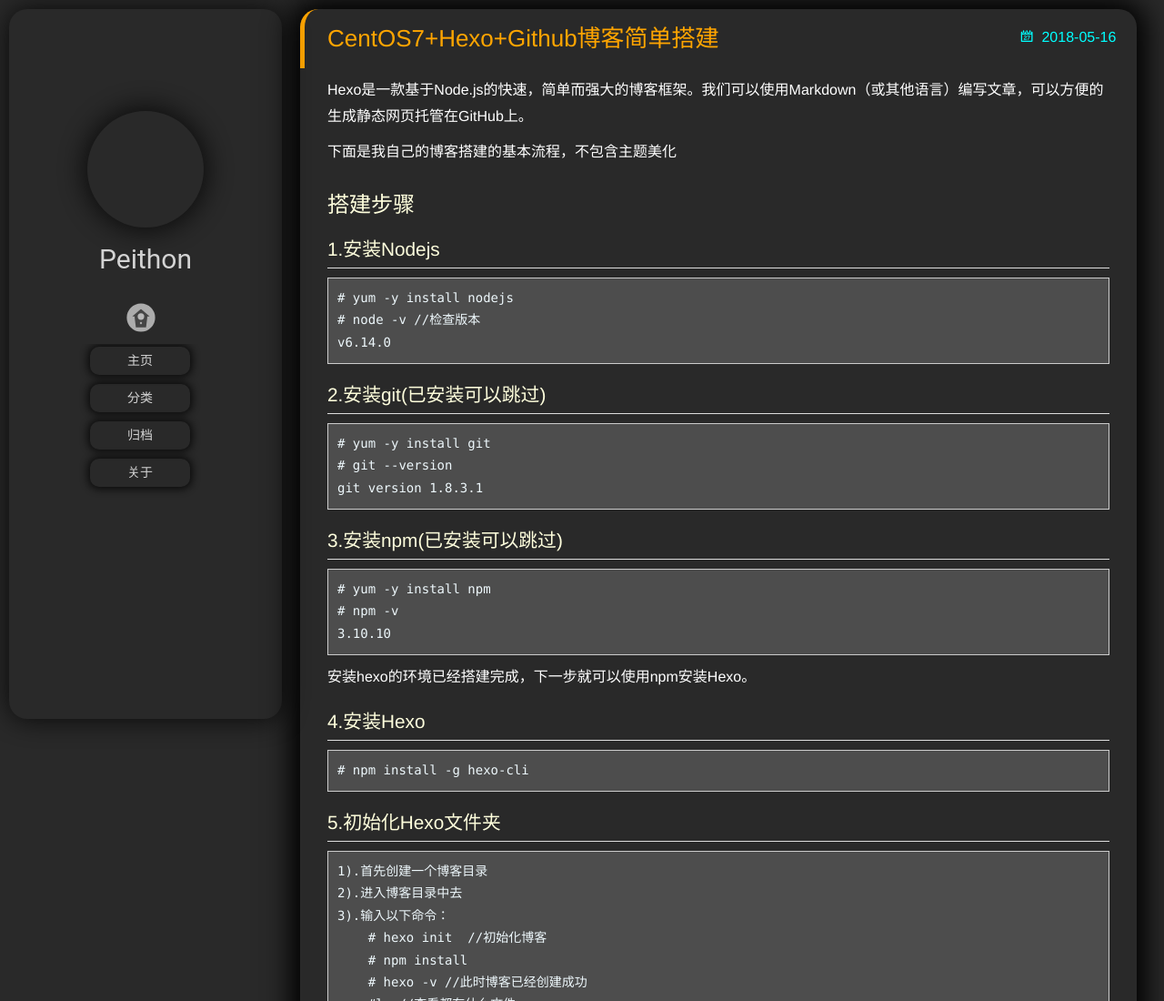
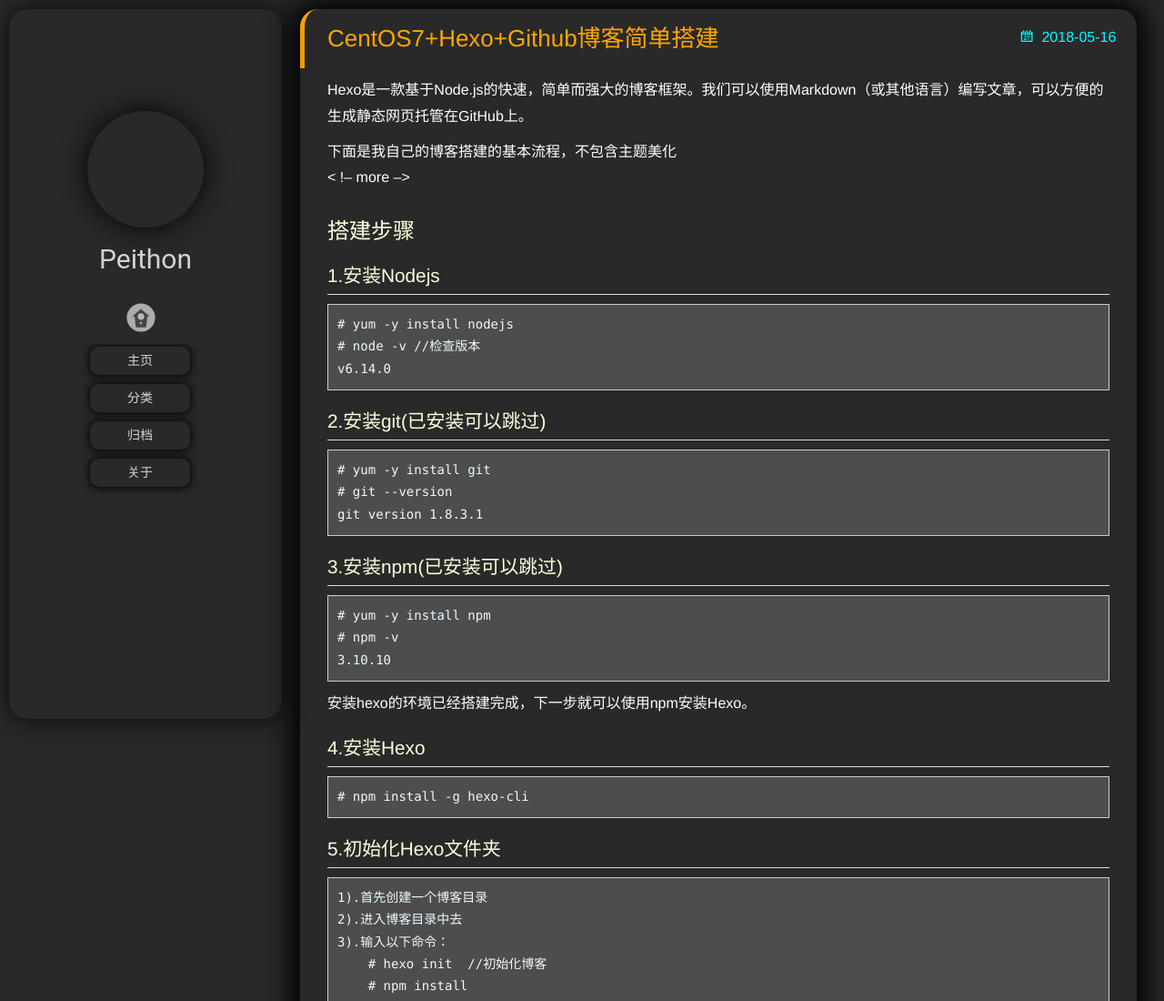
Before and after one commit to Peithon/Peithon.github.io, a plain HTML site: page index.html in a window 1280 px wide. Shown: the top 1100 px of the page at 91% size. Drawn offline with nearby package versions, Linux system fonts and the light colour scheme; some packages are replaced by stand-ins of ours; a script that the page names is missing.

Commit message:
站点更新:2018-05-17 15:15:17

```diff
--- a/index.html
+++ b/index.html
@@ -208,7 +208,7 @@
     <div class="article-entry" itemprop="articleBody">
 
         <p>Hexo是一款基于Node.js的快速，简单而强大的博客框架。我们可以使用Markdown（或其他语言）编写文章，可以方便的生成静态网页托管在GitHub上。</p>
-<p>下面是我自己的博客搭建的基本流程，不包含主题美化</p>
+<p>下面是我自己的博客搭建的基本流程，不包含主题美化<br>&lt; !– more –&gt;</p>
 <h1 id="搭建步骤"><a href="#搭建步骤" class="headerlink" title="搭建步骤"></a>搭建步骤</h1><h2 id="1-安装Nodejs"><a href="#1-安装Nodejs" class="headerlink" title="1.安装Nodejs"></a>1.安装Nodejs</h2><pre><code># yum -y install nodejs
 # node -v //检查版本
 v6.14.0
```
Also changed, not shown: 2018/05/16/blog-setup/index.html (+5 -5 lines).
